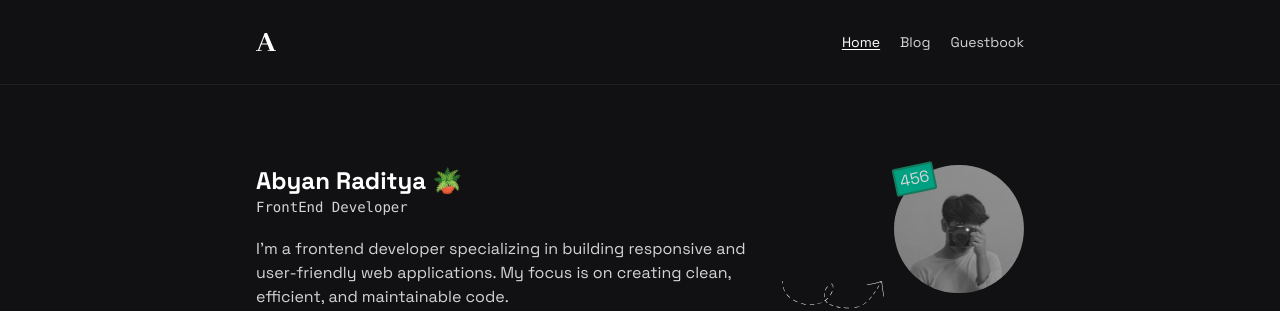
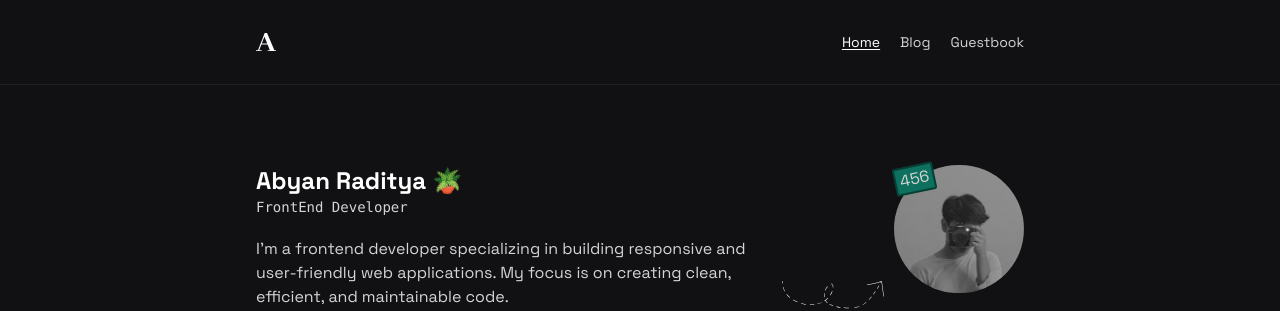
Before and after one commit to byanrkh/site, a Next.js app: page / in a window 1280 px wide. Shown: the top 311 px of the page. Built offline with nearby package versions, Linux system fonts and the light colour scheme.

Commit message:
Style: Changing badge color

```diff
--- a/app/(root)/(home)/page.tsx
+++ b/app/(root)/(home)/page.tsx
@@ -33,8 +33,10 @@ export default function page() {
                 height={130}
                 className="rounded-full grayscale hover:grayscale-0 duration-150"
               />
-              <div className="px-1 bg-[#01A082] w-fit rounded-sm border-[2.5px] border-[#157A5C] absolute top-0 -rotate-12">
-                456
+              <div className="absolute top-0 -rotate-12">
+                <div className="px-1 bg-[#0e705e] w-fit rounded-sm border-[2.5px] border-[#064035] ">
+                  456
+                </div>
               </div>
             </div>
             <svg
```
